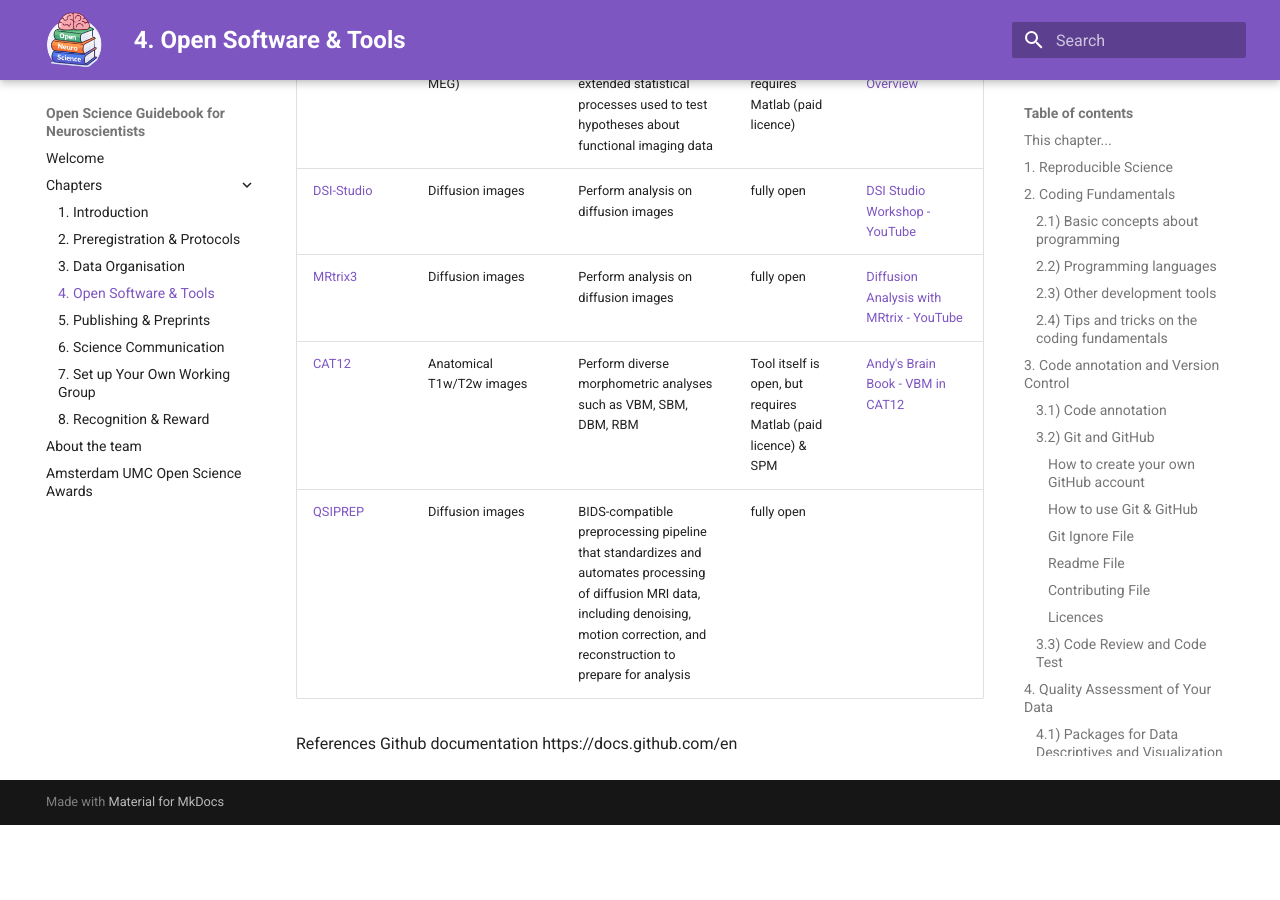
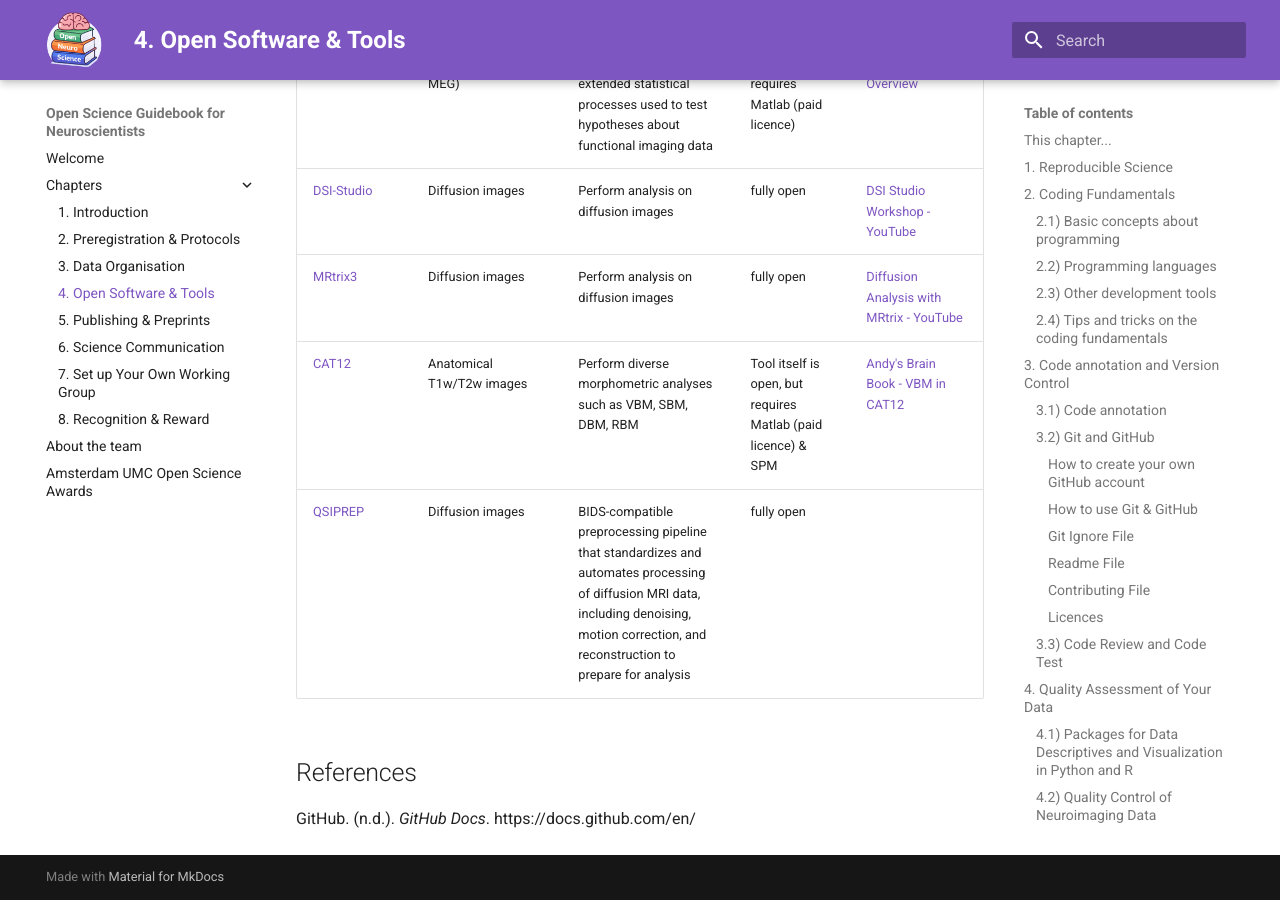
Before and after one commit to ANW-Open-Science/Open-Science-Guidebook-for-Neuroscientists, an MkDocs documentation site: the page built from docs/tabs/4-open_software_tools.md, in a window 1280 px wide and 900 px high, scrolled down 15381 px. Built offline with MkDocs 1.6.1 and Material for MkDocs 9.7.7, drawn with Linux system fonts in a browser that asks for light colours; before the commit the page ends 16206 px from its top, so only the background shows below that.

Commit message:
Update 4-open_software_tools_references.md

```diff
--- a/docs/tabs/4-open_software_tools.md
+++ b/docs/tabs/4-open_software_tools.md
@@ -268,5 +268,5 @@
 | [CAT12](#)                                                                     | Anatomical T1w/T2w images                             | Perform diverse morphometric analyses such as VBM, SBM, DBM, RBM                                                                                                                                                                    | Tool itself is open, but requires Matlab (paid licence) & SPM  | [Andy's Brain Book - VBM in CAT12](#)                                                               |
 | [QSIPREP](#)                                                                   | Diffusion images                                      | BIDS-compatible preprocessing pipeline that standardizes and automates processing of diffusion MRI data, including denoising, motion correction, and reconstruction to prepare for analysis                                        | fully open                                                     |                                                                                                    |
 
-References
-Github documentation https://docs.github.com/en
+## References
+GitHub. (n.d.). *GitHub Docs*. https://docs.github.com/en/
```
